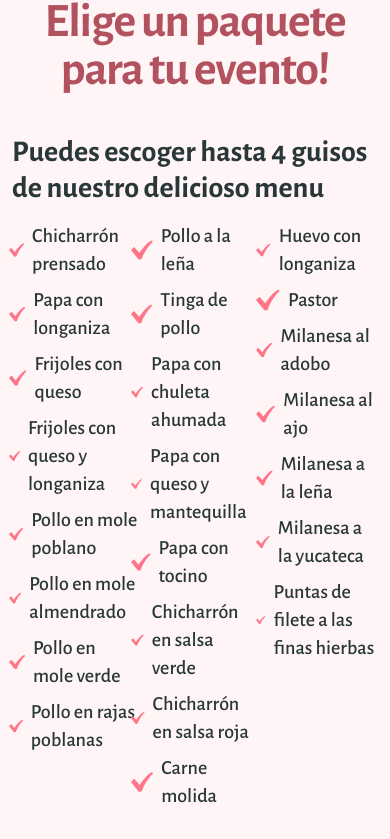
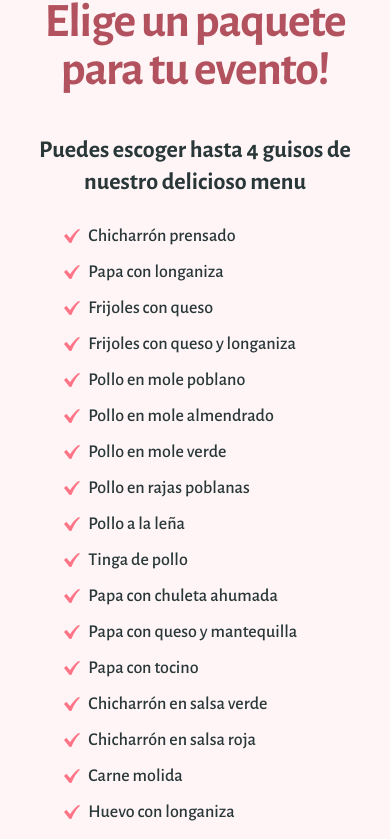
Before and after one commit to ChaconEfrain/tacos_ciel_chacon, a Next.js app: page / in a window 390 px wide. Shown: the part 2018-2857 px from the top of the page. Built offline with nearby package versions, Linux system fonts and the light colour scheme; what tailwindcss-animated would draw is missing.

Commit message:
Made menu responsive

```diff
--- a/src/components/Menu.jsx
+++ b/src/components/Menu.jsx
@@ -1,15 +1,15 @@
 import { MENU } from "@/constants";
 import React, { useState } from "react";
-import MenuListDesktop from "./MenuListDesktop";
+import MenuList from "./MenuList";
 
 const Menu = () => {
   const [menuLength] = useState(MENU.length);
   return (
-    <article className="grid grid-cols-3 justify-items-center text-xl gap-y-4 mb-6">
-      <p className="col-[1/-1] justify-self-start text-3xl font-semibold">
+    <article className="sm:text-xl text-lg mb-6 flex flex-col gap-6">
+      <p className="sm:text-3xl text-2xl text-center lg:text-start font-semibold">
         Puedes escoger hasta 4 guisos de nuestro delicioso menu
       </p>
-      <MenuListDesktop menuLength={menuLength} />
+      <MenuList menuLength={menuLength} />
     </article>
   );
 };
--- a/src/components/MenuColumn.jsx
+++ b/src/components/MenuColumn.jsx
@@ -6,7 +6,7 @@ const MenuColumn = ({ firstIndex, secondIndex }) => {
     <ul className="flex flex-col gap-2">
       {MENU.slice(firstIndex, secondIndex).map((item) => (
         <li key={item} className="flex items-center gap-2">
-          <Check className="w-6 h-6" /> {item}
+          <Check className="sm:w-6 w-4 sm:h-6 h-4" /> {item}
         </li>
       ))}
     </ul>
--- /dev/null
+++ b/src/components/MenuList.jsx
@@ -0,0 +1,25 @@
+import MenuColumn from "./MenuColumn";
+
+const MenuListDesktop = ({ menuLength }) => {
+  return (
+    <>
+      <div className="lg:grid grid-cols-3 justify-items-center hidden">
+        <MenuColumn firstIndex={0} secondIndex={menuLength / 3 + 1} />
+        <MenuColumn
+          firstIndex={menuLength / 3 + 1}
+          secondIndex={(menuLength / 3) * 2 + 1}
+        />
+        <MenuColumn firstIndex={(menuLength / 3) * 2 + 1} />
+      </div>
+      <div className="sm:grid hidden lg:hidden grid-cols-2 justify-items-center">
+        <MenuColumn firstIndex={0} secondIndex={menuLength / 2} />
+        <MenuColumn firstIndex={menuLength / 2 + 1} />
+      </div>
+      <div className="flex flex-col items-center sm:hidden">
+        <MenuColumn firstIndex={0} />
+      </div>
+    </>
+  );
+};
+
+export default MenuListDesktop;
--- a/src/components/MenuListDesktop.jsx
+++ /dev/null
@@ -1,16 +0,0 @@
-import MenuColumn from "./MenuColumn";
-
-const MenuListDesktop = ({ menuLength }) => {
-  return (
-    <>
-      <MenuColumn firstIndex={0} secondIndex={menuLength / 3 + 1} />
-      <MenuColumn
-        firstIndex={menuLength / 3 + 1}
-        secondIndex={(menuLength / 3) * 2 + 1}
-      />
-      <MenuColumn firstIndex={(menuLength / 3) * 2 + 1} />
-    </>
-  );
-};
-
-export default MenuListDesktop;
```
